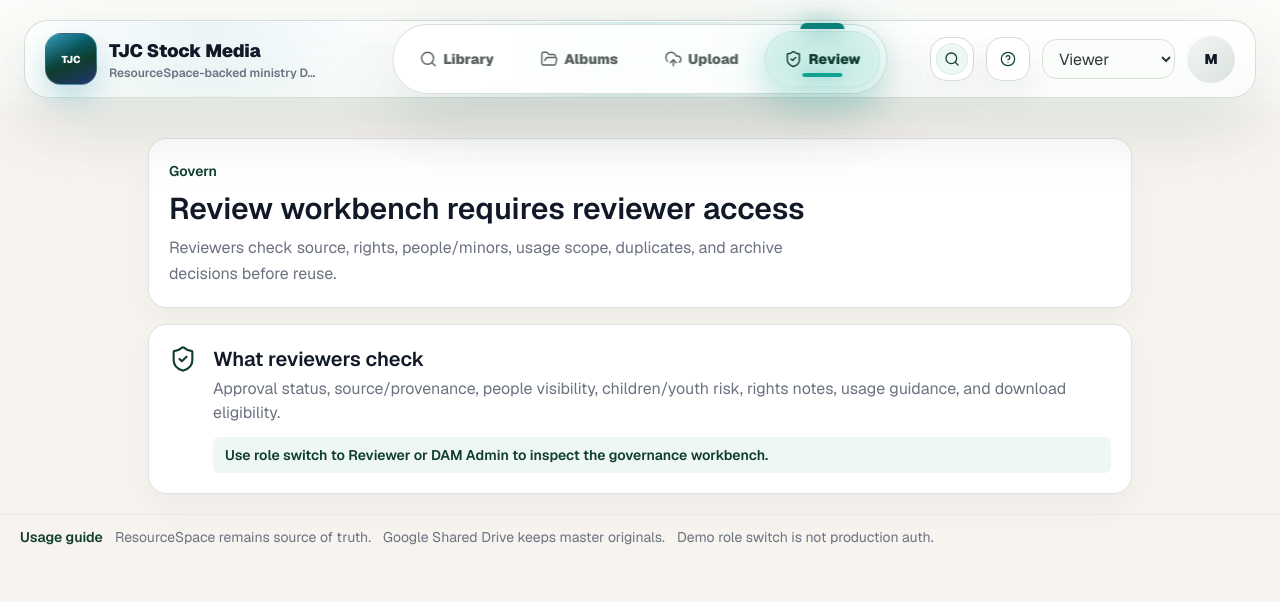
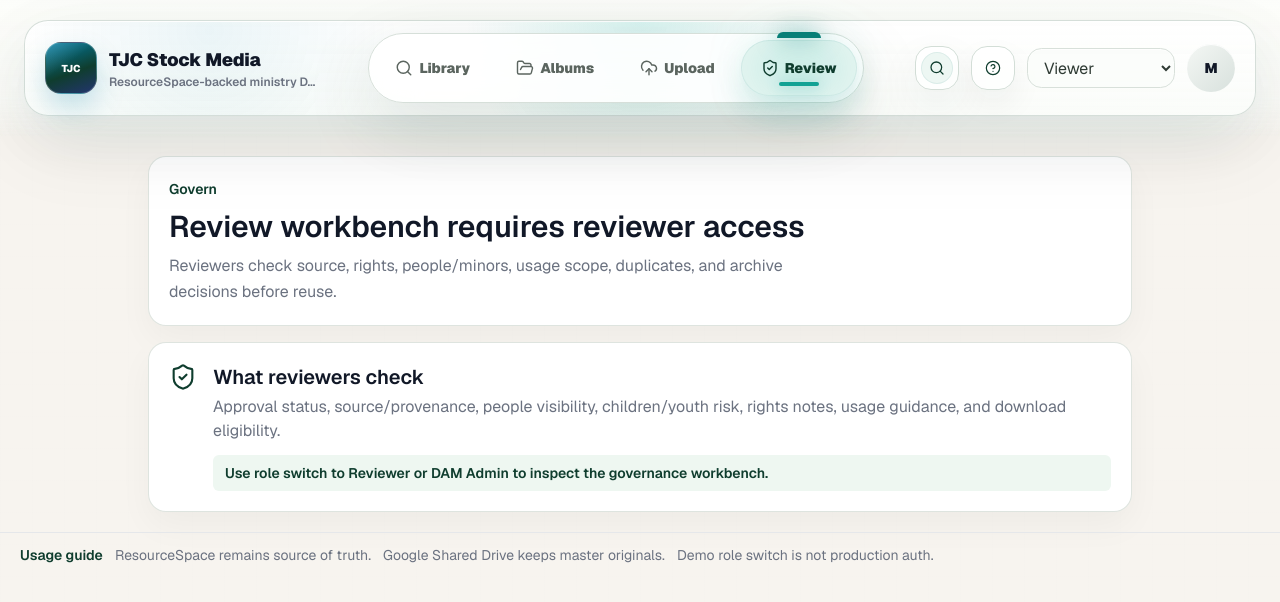
Before and after one commit to Hali0321/tjc-stock-media, a Next.js app in the folder frontend/: page /review in a window 1280 px wide. Shown: the top 602 px of the page. Built offline with nearby package versions, Linux system fonts and the light colour scheme.

Commit message:
fix(frontend): prevent header control overlap

```diff
--- a/frontend/components/AppChrome.tsx
+++ b/frontend/components/AppChrome.tsx
@@ -18,8 +18,8 @@ export function AppChrome({ children }: { children: React.ReactNode }) {
       <a className="skip-link" href="#main-content">Skip to content</a>
       <div className="grain-overlay" aria-hidden="true" />
       <header className="dam-app-header sticky top-0 z-40 px-3 py-3 md:px-6 md:py-5">
-        <div className="dam-app-shell relative mx-auto grid min-h-16 w-full max-w-[1760px] gap-3 px-4 py-3 lg:grid-cols-[minmax(12rem,auto)_1fr_minmax(8rem,auto)] lg:items-center lg:px-5 xl:grid-cols-[minmax(15rem,auto)_1fr_minmax(15rem,auto)]">
-          <div className="flex min-w-0 items-center justify-between gap-3 lg:col-start-1">
+        <div className="dam-app-shell relative mx-auto flex min-h-16 w-full max-w-[1760px] items-center justify-between gap-3 px-4 py-3 lg:px-5 xl:gap-4">
+          <div className="flex min-w-0 shrink-0 items-center justify-between gap-3">
             <Link href="/" className="flex min-w-0 items-center gap-3 lg:max-w-[13.5rem] xl:max-w-none" aria-label="TJC Stock Media home">
               <span className="dam-brand-mark grid h-11 w-11 shrink-0 place-items-center rounded-[1rem] text-[10px] font-black text-white md:h-[3.25rem] md:w-[3.25rem]">TJC</span>
               <span className="min-w-0">
@@ -39,30 +39,36 @@ export function AppChrome({ children }: { children: React.ReactNode }) {
             </button>
           </div>
 
-          <div className="hidden lg:absolute lg:left-1/2 lg:top-1/2 lg:block lg:-translate-x-1/2 lg:-translate-y-1/2">
+          <div className="hidden shrink-0 lg:block">
             <AppNav role={role} />
           </div>
 
-          <div className="hidden min-w-0 items-center justify-end gap-2 lg:col-start-3 lg:flex xl:gap-3">
+          <div className="hidden min-w-0 shrink-0 items-center justify-end gap-2 lg:flex xl:gap-3">
             <CommandPalette />
             <Link href="/guide" className="hidden min-h-11 w-11 items-center justify-center gap-2 rounded-[1rem] border border-[#d3ded7] bg-white/90 px-0 text-sm font-bold text-tjc-evergreen shadow-[0_1px_0_rgba(255,255,255,.9)_inset,0_14px_32px_rgba(25,34,29,.06)] transition-all duration-500 ease-[cubic-bezier(.22,1,.36,1)] hover:-translate-y-0.5 hover:bg-[#f3f8f4] active:scale-[.985] lg:inline-flex 2xl:w-auto 2xl:px-3" aria-label="Open usage guide">
               <HelpCircle aria-hidden="true" size={16} strokeWidth={1.8} />
               <span className="hidden 2xl:inline">Guide</span>
             </Link>
-            <label className="hidden min-w-0 items-center gap-2 xl:flex">
+            {role === "DAM Admin" ? (
+              <a className="hidden min-h-11 items-center gap-2 rounded-[1rem] border border-[#d3ded7] bg-white/90 px-3 text-sm font-bold text-tjc-evergreen shadow-[0_1px_0_rgba(255,255,255,.9)_inset,0_14px_32px_rgba(25,34,29,.06)] transition-all duration-500 ease-[cubic-bezier(.22,1,.36,1)] hover:-translate-y-0.5 hover:bg-[#f3f8f4] active:scale-[.985] 2xl:inline-flex" href="http://localhost:8088" target="_blank" rel="noreferrer">
+                <ExternalLink aria-hidden="true" size={16} strokeWidth={1.8} />
+                <span>ResourceSpace</span>
+              </a>
+            ) : null}
+            <label className="hidden shrink-0 items-center gap-2 xl:flex">
               <span id="demo-role-label" className="sr-only">Demo role</span>
               <select
                 aria-labelledby="demo-role-label"
                 value={role}
                 onChange={(event) => setRole(event.target.value as typeof role)}
-                className="min-h-10 max-w-[9.25rem] rounded-[.9rem] border border-[#d8e0da] bg-[#fbfdfb]/80 px-3 text-sm font-semibold text-[#2f3b34] shadow-[0_1px_0_rgba(255,255,255,.8)_inset]"
+                className="min-h-10 w-[9.25rem] rounded-[.9rem] border border-[#d8e0da] bg-[#fbfdfb]/80 px-3 text-sm font-semibold text-[#2f3b34] shadow-[0_1px_0_rgba(255,255,255,.8)_inset]"
               >
                 {roles.map((item) => (
                   <option key={item}>{item}</option>
                 ))}
               </select>
             </label>
-            <span className="grid h-12 w-12 shrink-0 place-items-center rounded-full bg-gradient-to-br from-[#f4f7f4] to-[#d8e1dd] text-sm font-black text-tjc-ink shadow-[0_1px_0_rgba(255,255,255,.9)_inset]">M</span>
+            <span data-header-control="avatar" className="grid h-12 w-12 shrink-0 place-items-center rounded-full bg-gradient-to-br from-[#f4f7f4] to-[#d8e1dd] text-sm font-black text-tjc-ink shadow-[0_1px_0_rgba(255,255,255,.9)_inset]">M</span>
           </div>
           {mobileMenuOpen ? (
             <div
--- a/frontend/components/AppNav.tsx
+++ b/frontend/components/AppNav.tsx
@@ -49,7 +49,7 @@ export function AppNav({ role }: { role: DemoRole }) {
               <>
                 <span className="absolute inset-0 rounded-[1.25rem] bg-[#e8f6f2] shadow-[inset_0_0_0_1px_rgba(13,121,112,.08),0_18px_34px_rgba(7,132,121,.16)] lg:rounded-full" aria-hidden="true" />
                 <span className="absolute -top-1 left-1/2 h-1.5 w-11 -translate-x-1/2 rounded-t-full bg-[#087c75] shadow-[0_0_22px_rgba(8,124,117,.65)] lg:-top-2" aria-hidden="true" />
-                <span className="absolute left-1/2 top-0 h-14 w-20 -translate-x-1/2 rounded-full bg-[#19b9a8]/18 blur-xl lg:h-16 lg:w-32" aria-hidden="true" />
+                <span className="absolute left-1/2 top-0 h-12 w-16 -translate-x-1/2 rounded-full bg-[#19b9a8]/16 blur-xl lg:h-14 lg:w-24" aria-hidden="true" />
                 <span className="absolute bottom-2 h-1 w-10 rounded-full bg-[#12a294] shadow-[0_0_14px_rgba(18,162,148,.45)] lg:bottom-2.5" aria-hidden="true" />
               </>
             ) : null}
--- a/frontend/components/CommandPalette.tsx
+++ b/frontend/components/CommandPalette.tsx
@@ -41,6 +41,7 @@ const commands: Command[] = [
 
   { id: "start-upload", group: "Workflow", label: "Start upload intake", hint: "Queue new media as Needs Review / Do Not Publish", href: "/upload", keywords: "start upload intake contributor draft submit", icon: UploadCloud, shortcut: "U" },
   { id: "open-review-queue", group: "Workflow", label: "Open review queue", hint: "Inspect assets that need reviewer evidence", href: "/review?queue=pending", keywords: "open review queue pending evidence", icon: ListFilter, shortcut: "R", reviewerOnly: true },
+  { id: "children-youth-queue", group: "Workflow", label: "Open children/youth queue", hint: "Review assets with children or youth visibility risk", href: "/review?queue=children-youth", keywords: "children youth minors queue review people visibility", icon: UserRoundSearch, shortcut: "C Y", reviewerOnly: true },
   { id: "pending-writes", group: "Workflow", label: "Show pending writes", hint: "Local review writes awaiting ResourceSpace mapping", href: "/admin#launch-gate", keywords: "pending writes local queue resourcespace write mapping", icon: Settings2, shortcut: "P", adminOnly: true, tag: "Admin" },
   { id: "request-access", group: "Workflow", label: "Request access", hint: "Review/original access stays a request, not a ResourceSpace write", href: "/guide", keywords: "request access original review coworker permission", icon: HelpCircle, shortcut: "A" }
 ];
--- a/frontend/components/MediaPreviewPanel.tsx
+++ b/frontend/components/MediaPreviewPanel.tsx
@@ -168,10 +168,10 @@ export function MediaPreviewPanel({
         </div>
         {variants.length ? (
           <div className="flex flex-wrap gap-2" aria-label="Preview variants">
-            {variants.map((variant) => (
+            {variants.map((variant, index) => (
               <span
                 className={cn("rounded-full border px-2.5 py-1 text-[11px] font-black", variant.active ? "border-[#0f3d2e] bg-[#e6f0eb] text-tjc-evergreen" : "border-[#d6dfd8] bg-white text-tjc-muted")}
-                key={variant.label}
+                key={`${variant.label}-${variant.src || "variant"}-${index}`}
               >
                 {variant.label}
               </span>
```
Also changed, not shown: 2 other files (tests, documents, lock files or other folders).
